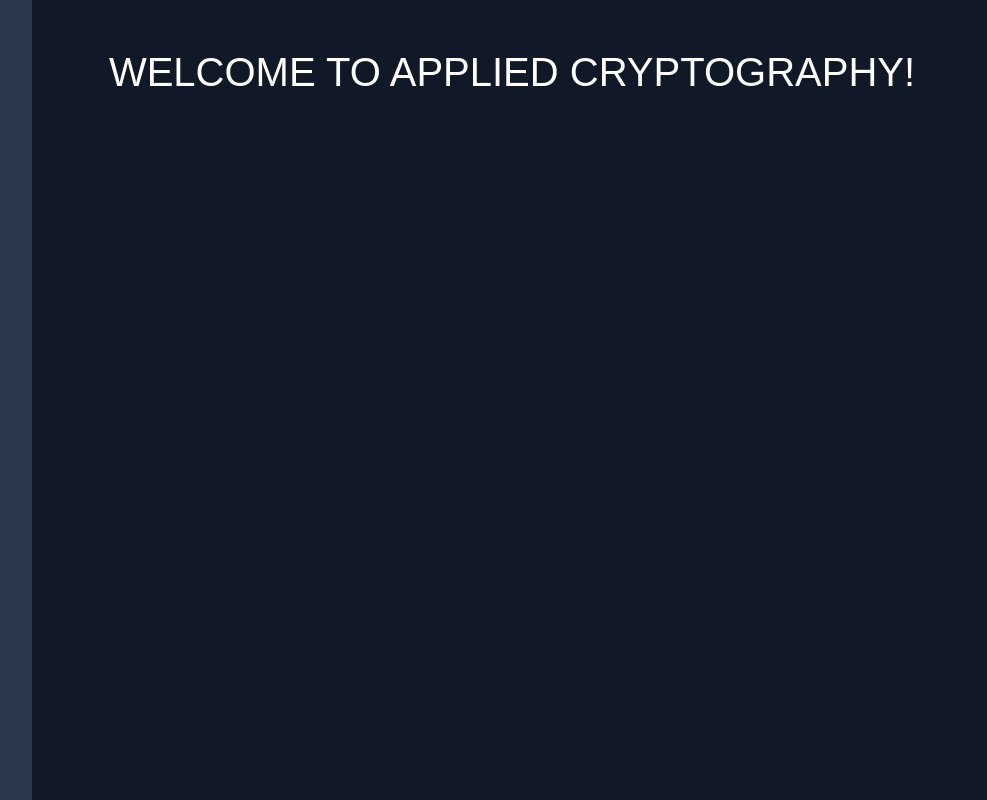
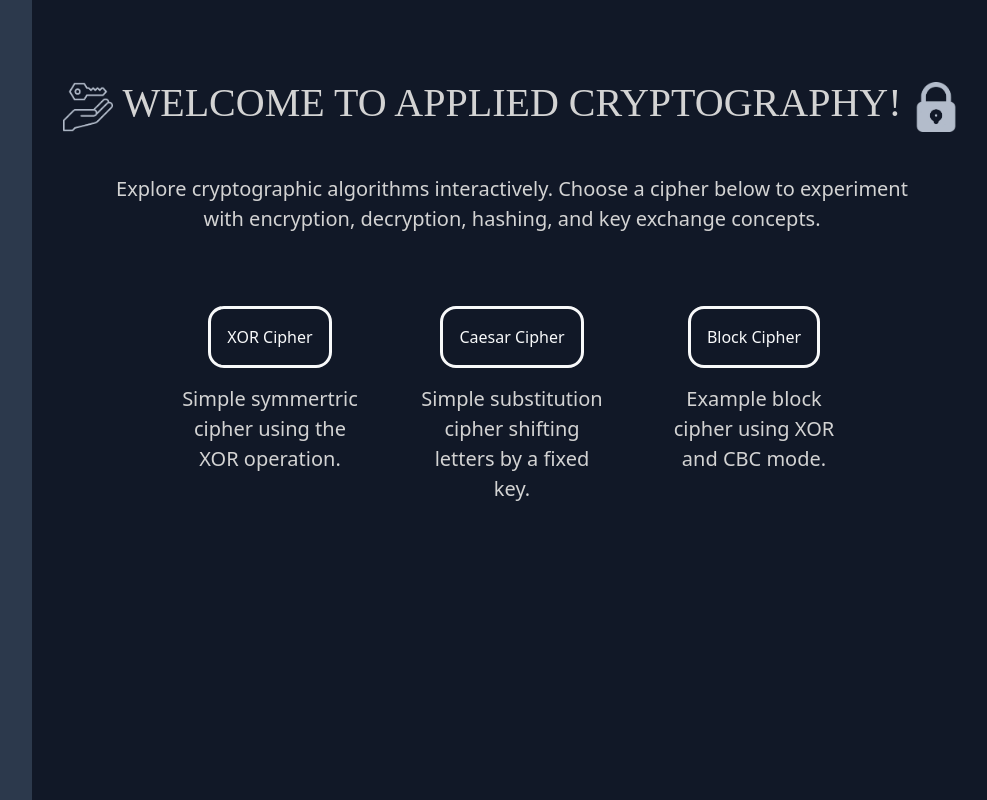
Before and after one commit to yahyie/AC-Final-Project, a Flask app: page / in a window 1280 px wide. Shown: the whole page, without its empty margins (288-1275 px from the left). Run offline with Flask 3, Linux system fonts and the light colour scheme.

Commit message:
Added contents to main page and separate css file

```diff
--- a/app.py
+++ b/app.py
@@ -1,4 +1,4 @@
-from flask import Flask, render_template
+from flask import Flask, render_template, url_for
 
 app = Flask(__name__)
 
--- /dev/null
+++ b/static/css/index.css
@@ -0,0 +1,22 @@
+.mainpage {
+    background-color: #111827;
+    color: #d3d3d3;
+}
+.sidebar {
+    background-color: #2c394c;
+    height: 100vh;
+}
+.title {
+    font-family: 'Times New Roman', Times, serif;
+    font-size: 2.5em;
+}
+.title-icon {
+    width: 50px;
+    height: 50px;
+    margin: 10px;
+}
+.btn:hover {
+    border-color: #fb923c;
+    background-color: transparent;
+    color: #fb923c;
+}
--- a/templates/base.html
+++ b/templates/base.html
@@ -7,11 +7,8 @@
     <title>
         {% block title %}CipherNest{% endblock title %}
     </title>
-    <style>
-        {% block style %}
-
-        {% endblock style %}
-    </style>
+    {% block style %}
+    {% endblock style %}
 </head>
 <body>
     {% block navbar %}
--- a/templates/index.html
+++ b/templates/index.html
@@ -1,14 +1,7 @@
 {% extends "base.html" %}
 
 {% block style %}
-    .mainpage {
-        font-family: 'Arial', sans-serif;
-        background-color: #111827;
-    }
-    .sidebar {
-        background-color: #2c394c;
-        height: 100vh;
-    }
+<link rel="stylesheet" href="{{ url_for('static', filename='css/index.css') }}">
 {% endblock style %}
 
 {% block navbar %}{% endblock navbar %}
@@ -17,9 +10,28 @@
 <div class="container-fluid">
     <div class="row">
         <div class="col-3 sidebar"></div>
-        <div class="col-9 mainpage text-center">
+        <div class="col-9 mainpage pt-4 text-center">
             <br><br>
-            <h1 class="text-white">WELCOME TO APPLIED CRYPTOGRAPHY!</h1>
+            <h1 class="title"><img class="title-icon" src="{{ url_for('static', filename='img/logo-key.png') }}" alt="key-icon">WELCOME TO APPLIED CRYPTOGRAPHY!<img class="title-icon" src="{{ url_for('static', filename='img/logo-lock.png') }}" alt="key-icon"></h1>
+            <br>
+            <div class="mx-5 px-4">
+                <p class="fs-5">Explore cryptographic algorithms interactively. Choose a cipher below to
+                experiment with encryption, decryption, hashing, and key exchange concepts.</p>
+            </div>
+            <div class="d-flex justify-content-center flex-wrap my-5 p-3">
+                <div class="w-25 m-2">
+                    <button class="btn btn-outline-light p-3 mx-2 border-3 rounded-4">XOR Cipher</button>
+                    <p class="fs-5 p-3">Simple symmertric cipher using the XOR operation.</p>
+                </div>
+                <div class="w-25 m-2">
+                    <button class="btn btn-outline-light p-3 mx-2 border-3 rounded-4">Caesar Cipher</button>
+                    <p class="fs-5 p-3">Simple substitution cipher shifting letters by a fixed key.</p>
+                </div>
+                <div class="w-25 m-2">
+                    <button class="btn btn-outline-light p-3 mx-2 border-3 rounded-4">Block Cipher</button>
+                    <p class="fs-5 p-3">Example block cipher using XOR and CBC mode.</p>
+                </div>
+            </div>
         </div>
     </div>
 </div>
```
Also changed, not shown: static/img/logo-key.png, static/img/logo-lock.png.
